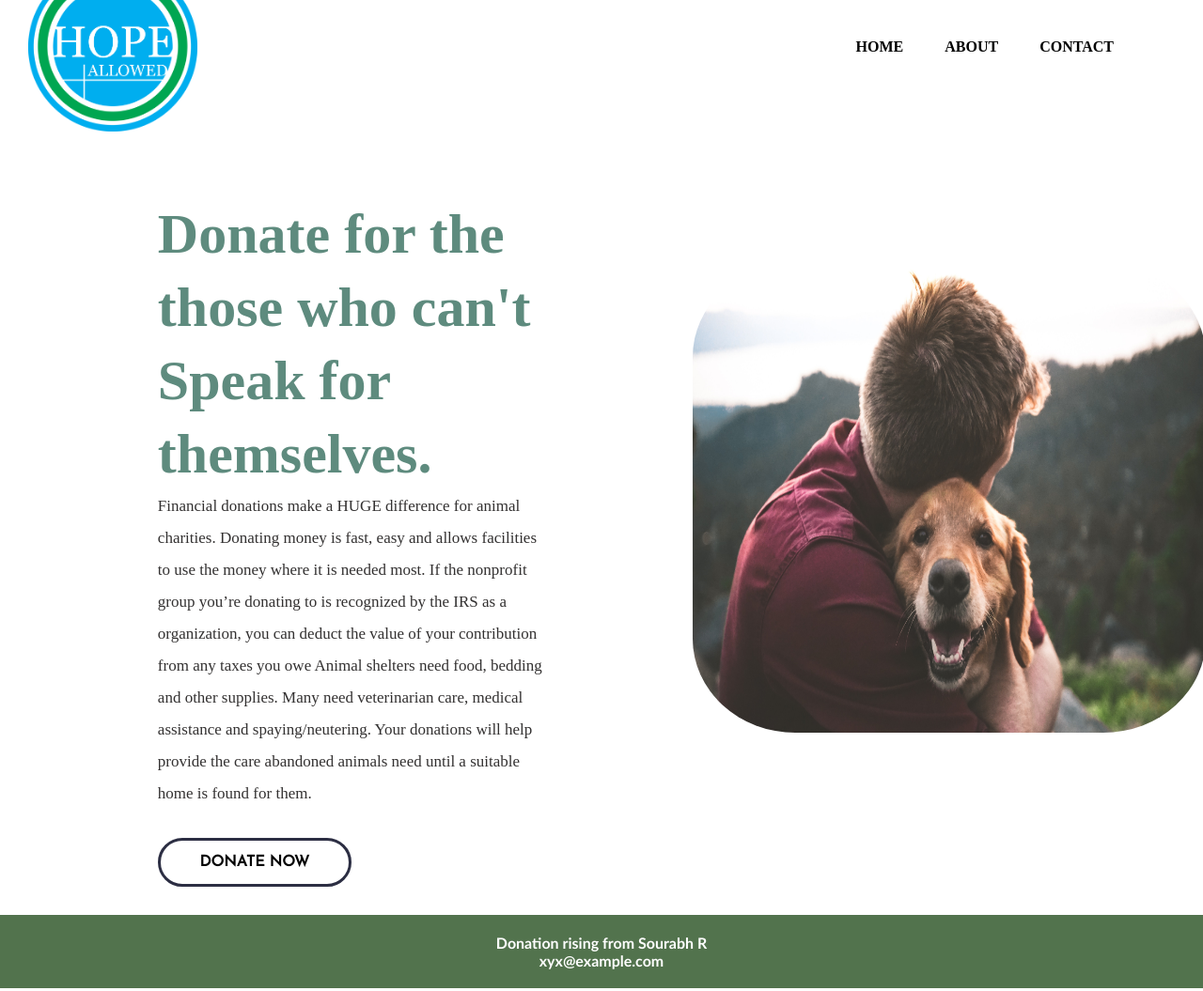
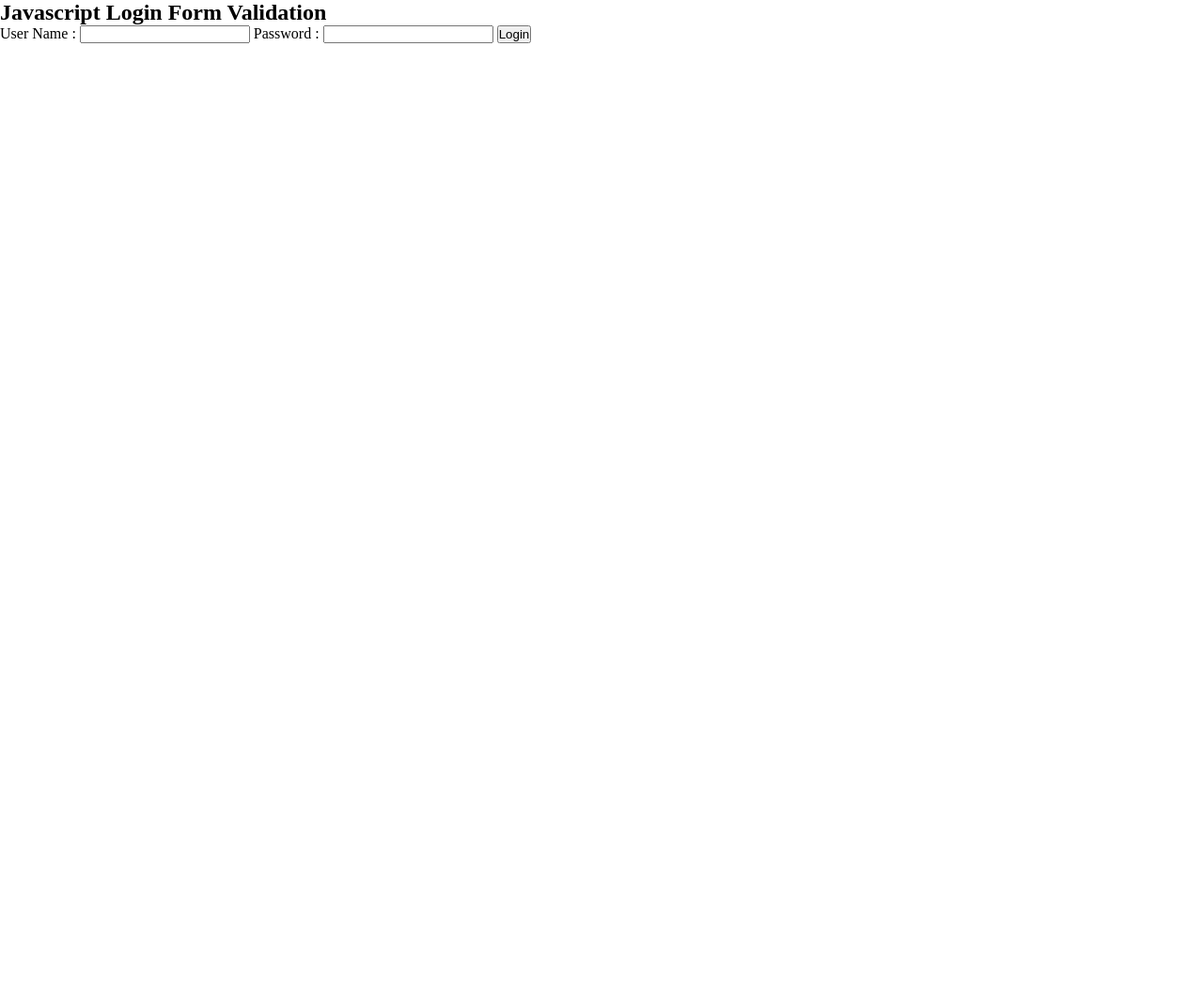
Before and after one commit to R-Sourabh/Payment-Gateway-, a plain HTML site: page index.html in a window 1280 px wide. Shown: the whole page at 94% size. After the commit the page ends 800 px from the top, so only its background shows below. Drawn offline with Linux system fonts and the light colour scheme.

Commit message:
Add files via upload

```diff
--- a/index.html
+++ b/index.html
@@ -1,43 +1,26 @@
-<!DOCTYPE html>
-<html lang="en" dir="ltr">
-    <head>
-        <meta charset="utf-8">
-        <title>Donation For Animal Welfare</title>
-        <link rel="stylesheet" href="style.css">
-        <link href="https://fonts.googleapis.com/css2?family=Josefin+Sans&display=swap" rel="stylesheet">
+<html>
+<head>
+    <title>Javascript Login Form Validation</title>
 
+    <link rel="stylesheet" href="./style.css" />
 
-    </head>
-    <body>
-        <div id="main_wrapper">
-            <nav>
-                <div id="menu">
-                    <img src="logoo.png" alt="">
-                    <ul>
-                        <li><a href="">home</a></li>
-                        <li><a href="about.html">about</a></li>
-                        <li><a href="contact.html">contact</a></li>
-                    </ul>
-                </div>
-            </nav>
-            <div id="content">
-                <div class="text">
-                    <h1>Donate for the those who can't Speak for themselves.</h1>
-                    <p>
-                        Financial donations make a HUGE difference for animal charities. Donating money is fast, easy and allows facilities to use the money where it is needed most. If the nonprofit group you’re donating to is recognized by the IRS as a organization, you can deduct the value of your contribution from any taxes you owe
-                        Animal shelters need food, bedding and other supplies. Many need veterinarian care, medical assistance and spaying/neutering. Your donations will help provide the care abandoned animals need until a suitable home is found for them.
-                    </p>
+    <script src="./login.js"></script>
+</head>
 
-                    <a href="https://rzp.io/l/P7uiNuv"  class="button" >Donate Now</a>
-
+<body>
+    <div class="container">
+        <div class="main">
+            <div id="test"></div>
+            <h2>Javascript Login Form Validation</h2>
+            <form id="form_id" method="post" name="myform">
+                <label>User Name :</label>
+                <input type="text" name="username" id="username" />
+                <label>Password :</label>
+                <input type="password" name="password" id="password" />
+                <input type="button" value="Login" id="submit" onclick="validate()" />
+            </form>
 
         </div>
-        <div class="image">
-            <img src="animal.jpg" alt="">
-        </div>
-        </div>
-        </div>
-        <footer> <p>Donation rising from Sourabh R <br><a href="xyx@example.com" style="color:white; text-decoration: none;">xyx@example.com</a></p>
-        </footer>
-
+    </div>
+</body>
 </html>
```
